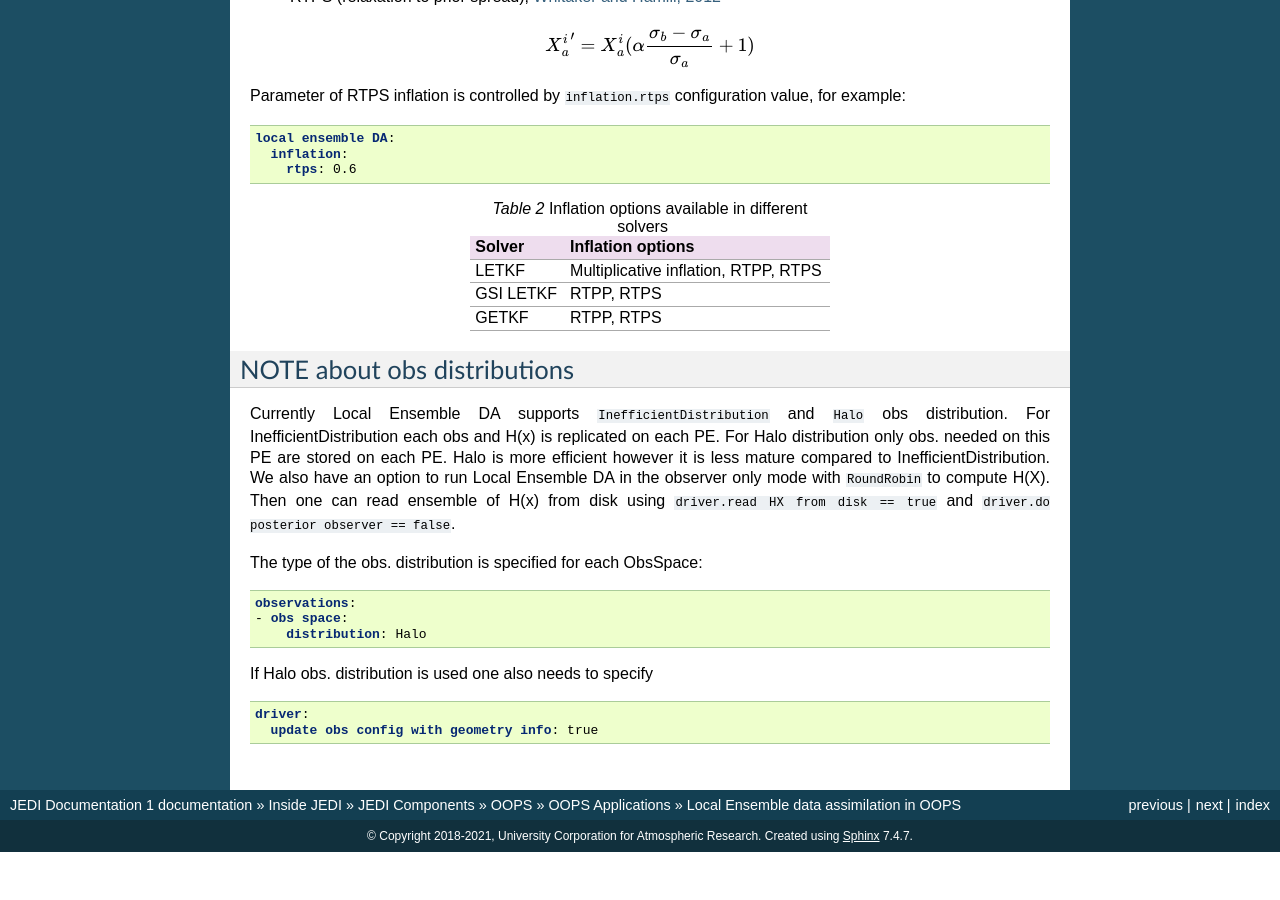
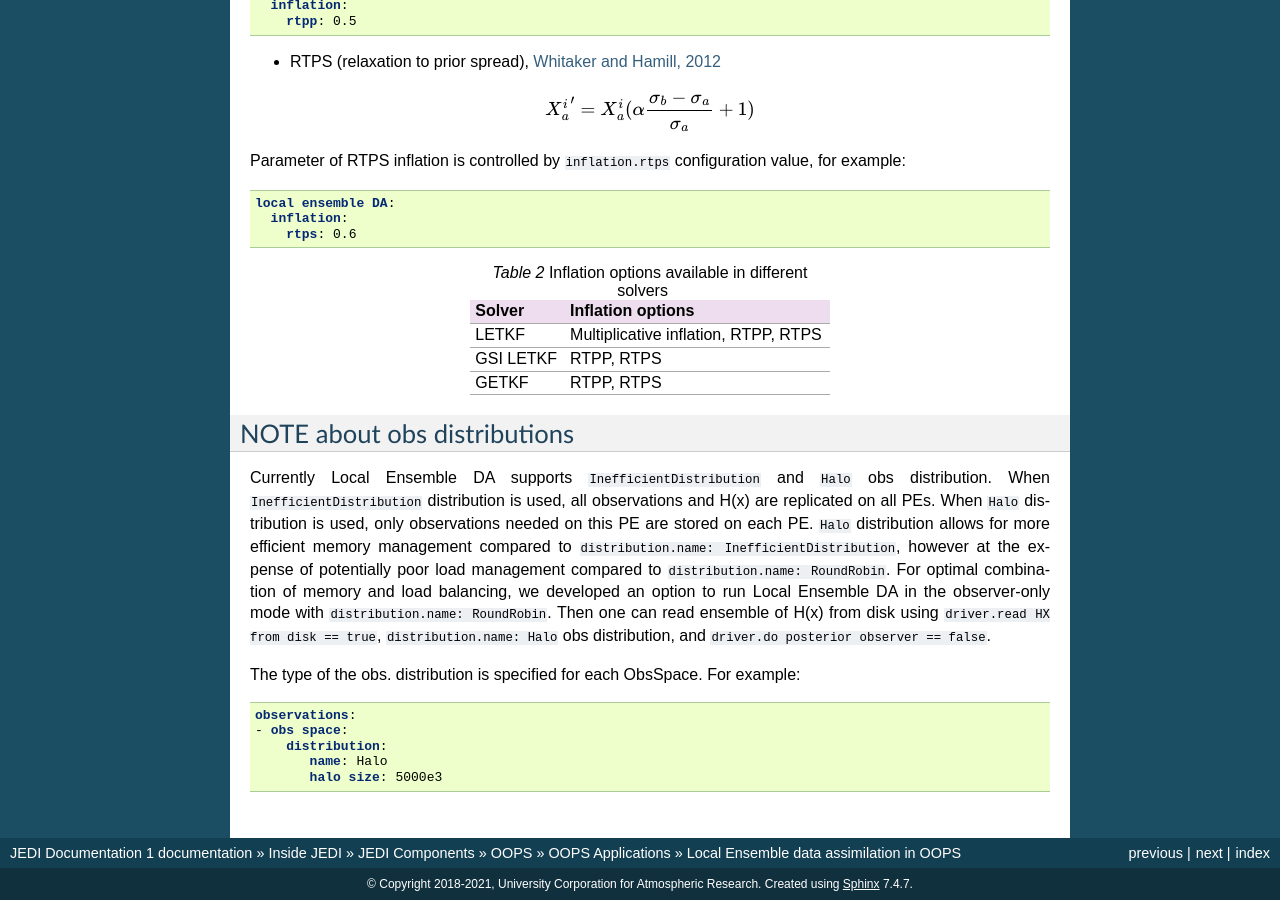
Before and after one commit to JCSDA/jedi-docs, a Sphinx documentation site: the page built from docs/inside/jedi-components/oops/applications/localensembleda.rst, in a window 1280 px wide and 900 px high, scrolled down 3474 px. Built offline with Sphinx 7.4.7, drawn with Linux system fonts in a browser that asks for light colours; before the commit the page ends 4326 px from its top, so only the background shows below that; some of the changed text lies outside the part shown.

Commit message:
Update localensembleda.rst

```diff
--- a/docs/inside/jedi-components/oops/applications/localensembleda.rst
+++ b/docs/inside/jedi-components/oops/applications/localensembleda.rst
@@ -84,12 +84,12 @@
  driver:
    save posterior variance: false #default value
 
-* If Halo obs. distribution is used, one also needs to set  the following option as "true"
+* Default behavior is for the LocalEnsembleDa to update the obs config with the geometry info relevant to this PE. This is needed for Halo distribution to work properly. If not using Halo distribution or using models that do not implement grid decomposition (e.g. l95) one might choose to not update obs config by setting :code:`update obs config with geometry info : false`.
 
 .. code:: yaml
 
  driver:
-   update obs config with geometry info: fasle #default value
+   update obs config with geometry info: true #default value
 
 
 Supported Local Ensemble Kalman filters
@@ -243,20 +243,14 @@
 
 NOTE about obs distributions
 -----------------------------
-Currently Local Ensemble DA supports :code:`InefficientDistribution` and :code:`Halo` obs distribution. For InefficientDistribution each obs and H(x) is replicated on each PE. For Halo distribution only obs. needed on this PE are stored on each PE. Halo is more efficient however it is less mature compared to InefficientDistribution.
-We also have an option to run Local Ensemble DA in the observer only mode with :code:`RoundRobin` to compute H(X). Then one can read ensemble of H(x) from disk using :code:`driver.read HX from disk == true` and :code:`driver.do posterior observer == false`.
+Currently Local Ensemble DA supports :code:`InefficientDistribution` and :code:`Halo` obs distribution. When :code:`InefficientDistribution` distribution is used, all observations and H(x) are replicated on all PEs. When :code:`Halo` distribution is used, only observations needed on this PE are stored on each PE. :code:`Halo`  distribution allows for more efficient memory management compared to :code:`distribution.name: InefficientDistribution`, however at the expense of potentially poor load management compared to :code:`distribution.name: RoundRobin`. For optimal combination of memory and load balancing, we developed an option to run Local Ensemble DA in the observer-only mode with :code:`distribution.name: RoundRobin`. Then one can read ensemble of H(x) from disk using :code:`driver.read HX from disk == true`, :code:`distribution.name: Halo` obs distribution, and :code:`driver.do posterior observer == false`.
 
-The type of the obs. distribution is specified for each ObsSpace:
+The type of the obs. distribution is specified for each ObsSpace. For example:
 
 .. code-block:: yaml
 
  observations:
  - obs space:
-     distribution: Halo
-
-If Halo obs. distribution is used one also needs to specify
-
-.. code-block:: yaml
-
- driver:
-   update obs config with geometry info: true
+     distribution:
+        name: Halo
+        halo size: 5000e3
```
